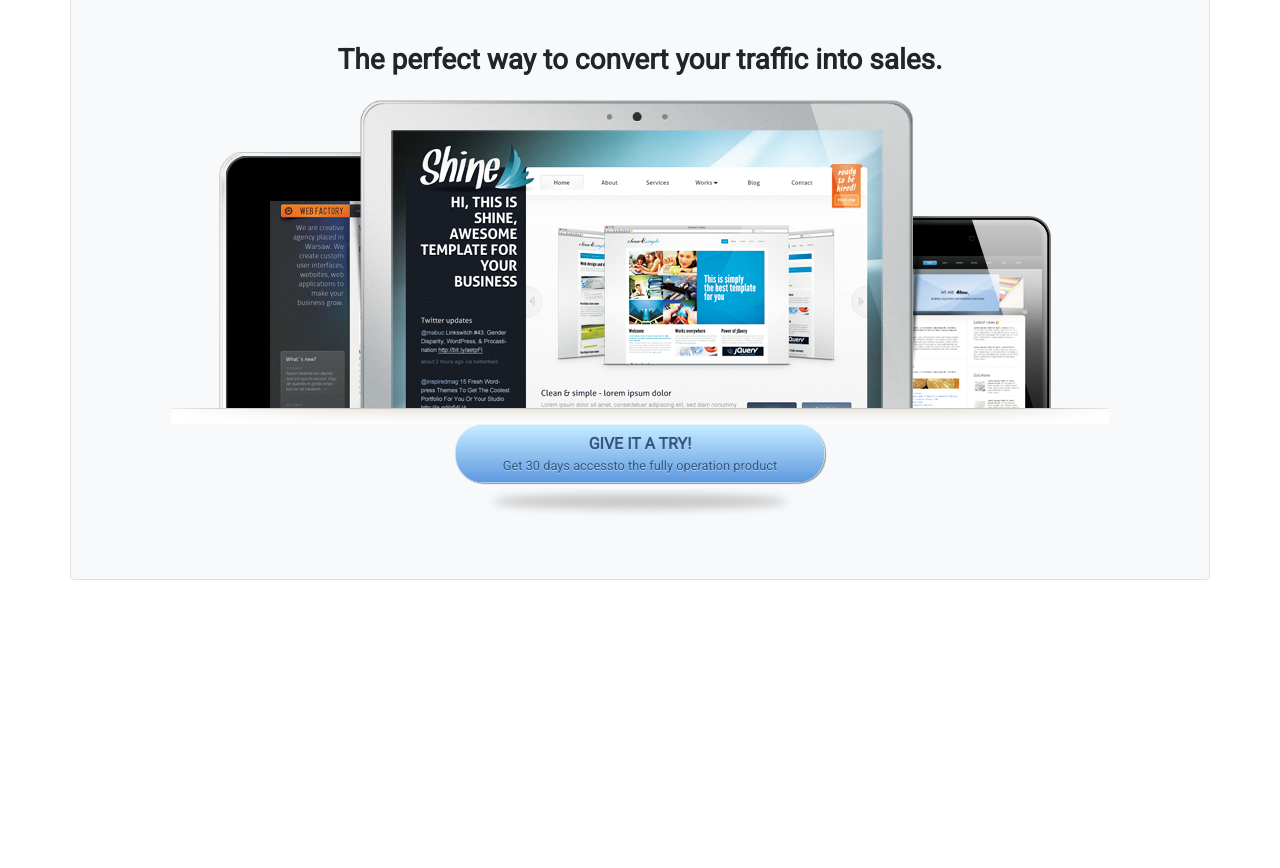
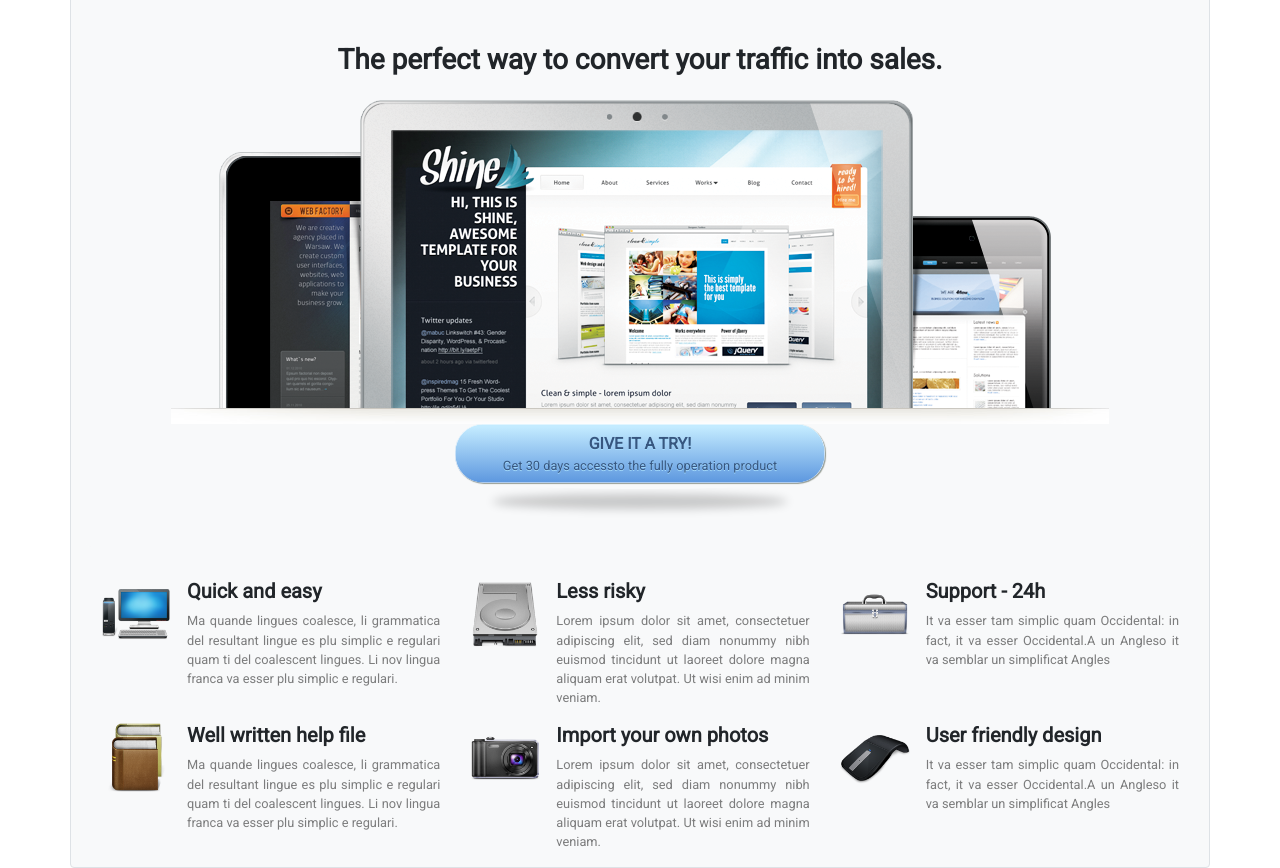
Before and after one commit to itdat/x-tech-landing-page, a plain HTML site: page index.html in a window 1280 px wide. Shown: the part 112-980 px from the top of the page. Before the commit the page ends 808 px from the top, so only its background shows below. Drawn offline with nearby package versions, Linux system fonts and the light colour scheme.

Commit message:
Added features section

```diff
--- a/index.html
+++ b/index.html
@@ -33,6 +33,71 @@
         <p class="mb-0 small">Get 30 days accessto the fully operation product</p>
       </a>
     </section>
+
+    <!-- Features -->
+    <section class="features">
+      <div class="container">
+        <!-- Row 1 -->
+        <div class="row">
+          <div class="col">
+            <div class="media">
+              <img src="/img/desktop.png" alt="" class="img-fluid mr-3" style="width: 70px; height: 70px;">
+              <div class="media-body">
+                <h5 class="font-weight-bold">Quick and easy</h5>
+                <p class="text-justify text-black-50 small">Ma quande lingues coalesce, li grammatica del resultant lingue es plu simplic e regulari quam ti del coalescent lingues. Li nov lingua franca va esser plu simplic e regulari.</p>
+              </div>
+            </div>
+          </div>
+          <div class="col">
+            <div class="media">
+              <img src="/img/harddrive.png" alt="" class="img-fluid mr-3" style="width: 70px; height: 70px;">
+              <div class="media-body">
+                <h5 class="font-weight-bold">Less risky</h5>
+                <p class="text-justify text-black-50 small">Lorem ipsum dolor sit amet, consectetuer adipiscing elit, sed diam nonummy nibh euismod tincidunt ut laoreet dolore magna aliquam erat volutpat. Ut wisi enim ad minim veniam.</p>
+              </div>
+            </div>
+          </div>
+          <div class="col">
+            <div class="media">
+              <img src="/img/tools.png" alt="" class="img-fluid mr-3" style="width: 70px; height: 70px;">
+              <div class="media-body">
+                <h5 class="font-weight-bold">Support - 24h</h5>
+                <p class="text-justify text-black-50 small">It va esser tam simplic quam Occidental: in fact, it va esser Occidental.A un Angleso it va semblar un simplificat Angles</p>
+              </div>
+            </div>
+          </div>
+        </div>
+        <div class="row">
+          <div class="col">
+            <div class="media">
+              <img src="/img/books.png" alt="" class="img-fluid mr-3" style="width: 70px; height: 70px;">
+              <div class="media-body">
+                <h5 class="font-weight-bold">Well written help file</h5>
+                <p class="text-justify text-black-50 small">Ma quande lingues coalesce, li grammatica del resultant lingue es plu simplic e regulari quam ti del coalescent lingues. Li nov lingua franca va esser plu simplic e regulari.</p>
+              </div>
+            </div>
+          </div>
+          <div class="col">
+            <div class="media">
+              <img src="/img/camera.png" alt="" class="img-fluid mr-3" style="width: 70px; height: 70px;">
+              <div class="media-body">
+                <h5 class="font-weight-bold">Import your own photos</h5>
+                <p class="text-justify text-black-50 small">Lorem ipsum dolor sit amet, consectetuer adipiscing elit, sed diam nonummy nibh euismod tincidunt ut laoreet dolore magna aliquam erat volutpat. Ut wisi enim ad minim veniam.</p>
+              </div>
+            </div>
+          </div>
+          <div class="col">
+            <div class="media">
+              <img src="/img/mouse.png" alt="" class="img-fluid mr-3" style="width: 70px; height: 70px;">
+              <div class="media-body">
+                <h5 class="font-weight-bold">User friendly design</h5>
+                <p class="text-justify text-black-50 small">It va esser tam simplic quam Occidental: in fact, it va esser Occidental.A un Angleso it va semblar un simplificat Angles</p>
+              </div>
+            </div>
+          </div>
+        </div>
+      </div>
+    </section>
   </div>
 </body>
 </html>
```
Also changed, not shown: img/books.png (added), img/camera.png (added), img/desktop.png (added), img/harddrive.png (added), img/mouse.png (added), img/tools.png (added).
